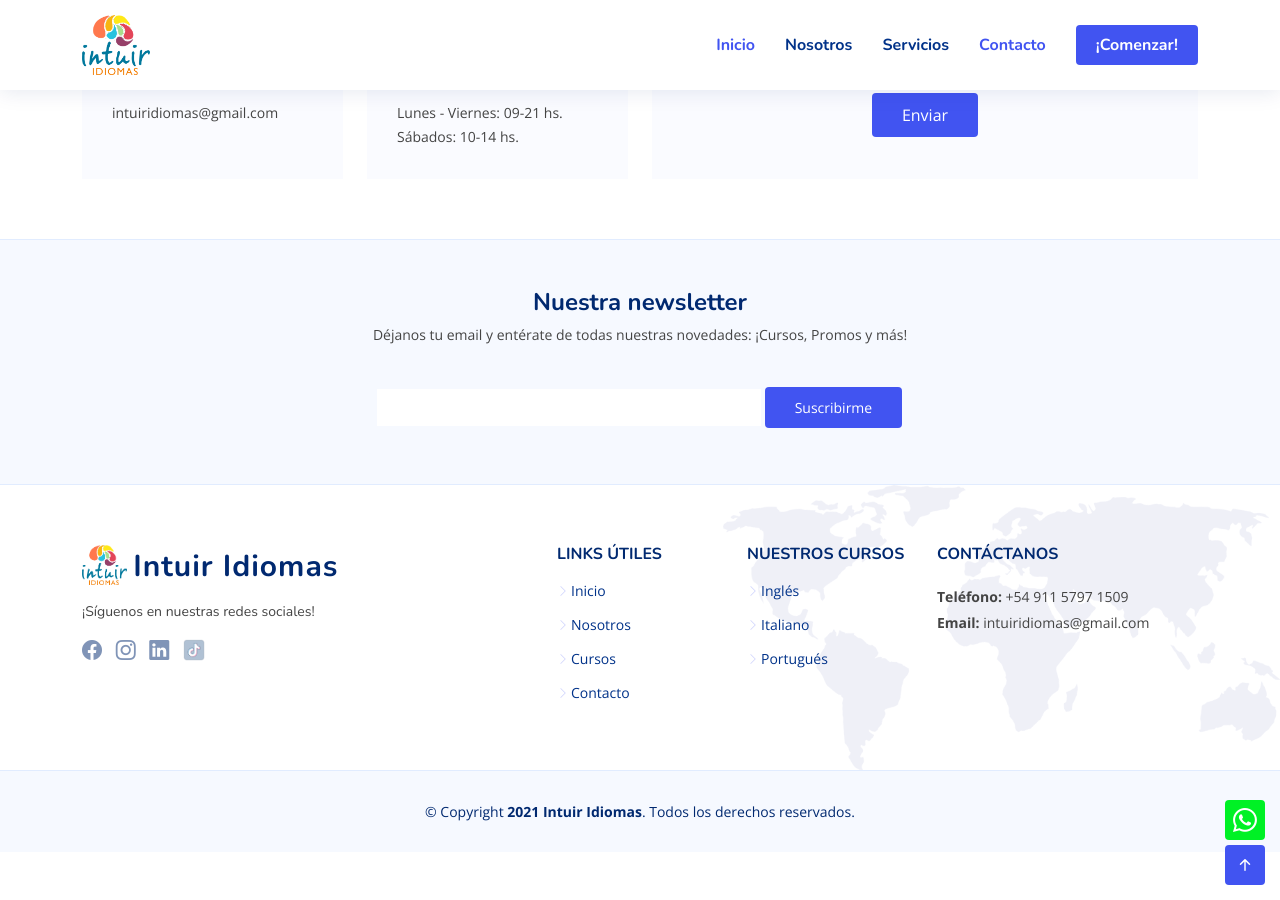
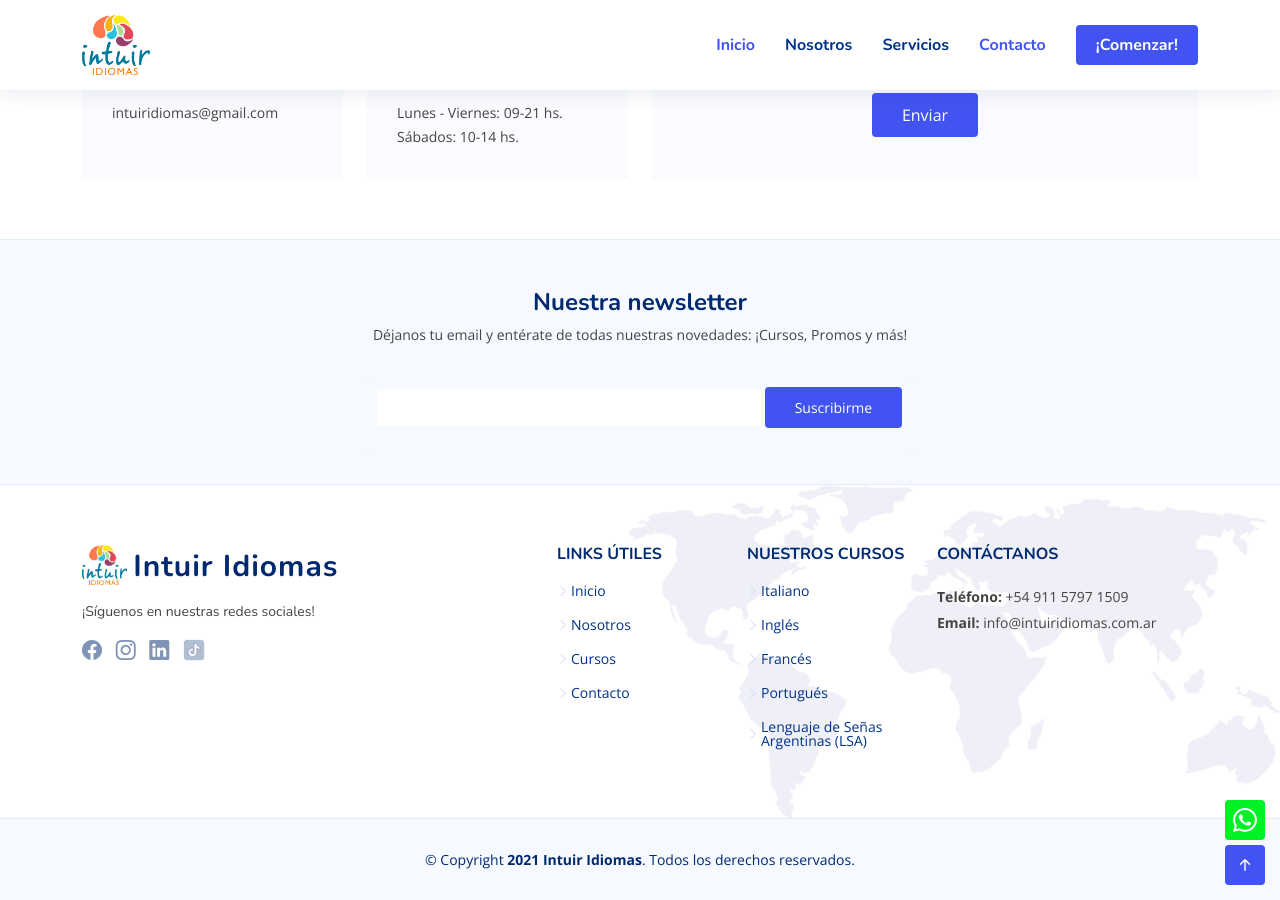
Before and after one commit to tezequiel/intuir, a Jekyll site: the page built from index.html, in a window 1280 px wide and 900 px high, scrolled down 5871 px. Built offline with Jekyll 4.4.1, drawn with Linux system fonts in a browser that asks for light colours.

Commit message:
changing email and adding languages to footer

```diff
--- a/_layouts/main.html
+++ b/_layouts/main.html
@@ -123,9 +123,11 @@
         <div class="col-lg-2 col-6 footer-links">
           <h4>Nuestros cursos</h4>
           <ul>
+            <li><i class="bi bi-chevron-right"></i> <a href="#">Italiano</a></li>
             <li><i class="bi bi-chevron-right"></i> <a href="#">Inglés</a></li>
-            <li><i class="bi bi-chevron-right"></i> <a href="#">Italiano</a></li>
+            <li><i class="bi bi-chevron-right"></i> <a href="#">Francés</a></li>
             <li><i class="bi bi-chevron-right"></i> <a href="#">Portugués</a></li>
+            <li><i class="bi bi-chevron-right"></i> <a href="#">Lenguaje de Señas Argentinas (LSA)</a></li>
           </ul>
         </div>
 
@@ -136,7 +138,7 @@
             Ciudad Autónoma de Buenos Aires<br>
             Argentina<br><br>-->
             <strong>Teléfono:</strong> +54 911 5797 1509<br>
-            <strong>Email:</strong> intuiridiomas@gmail.com<br>
+            <strong>Email:</strong> info@intuiridiomas.com.ar<br>
           </p>
 
         </div>
```
